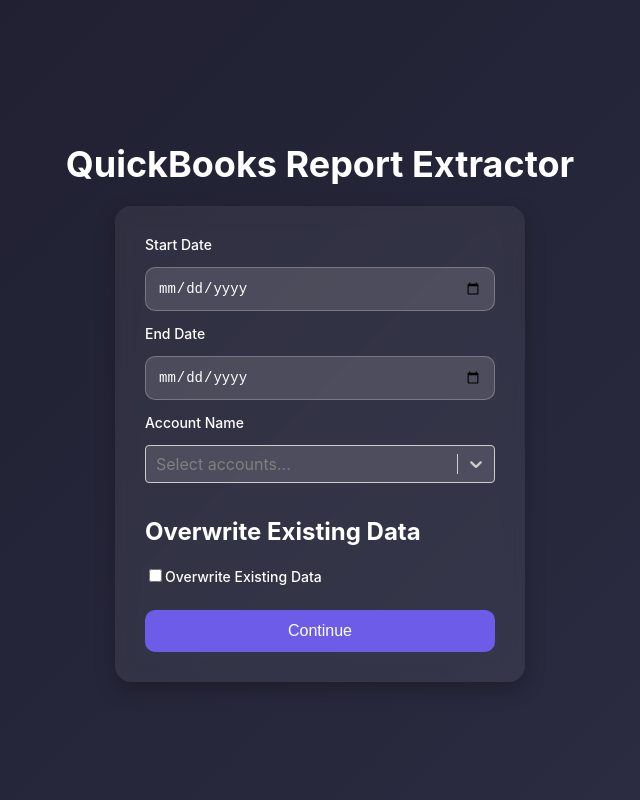
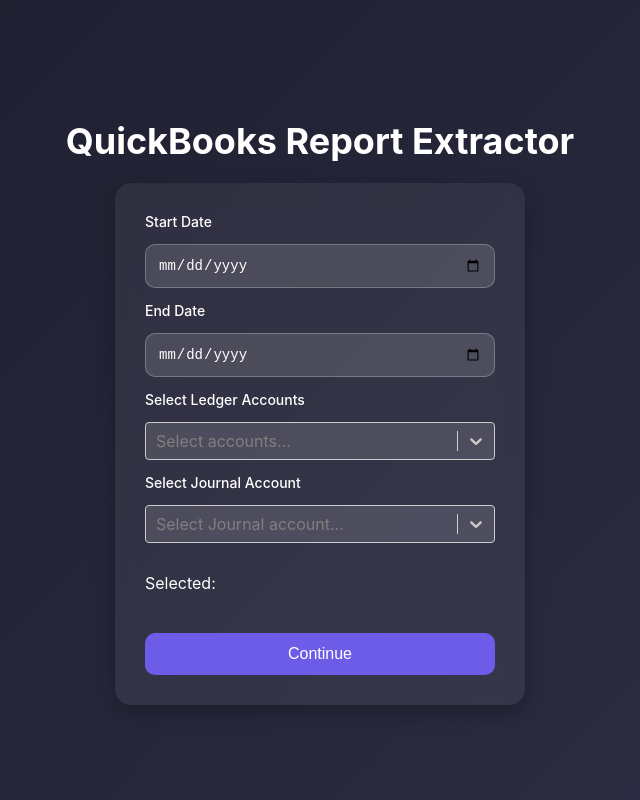
Before and after one commit to abasit777/129-automation, a React (Create React App) app: page / in a window 1280 px wide. Shown: the whole page, without its empty margins (320-960 px from the left). Built offline with nearby package versions, Linux system fonts and the light colour scheme; no server answers.

Commit message:
Company currency and Journal Inteffration

```diff
--- a/src/components/AccountsDropdown.jsx
+++ b/src/components/AccountsDropdown.jsx
@@ -1,13 +1,13 @@
 import React from "react";
 import Select from "react-select";
 
-const AccountsDropdown = ({ groupedAccounts, onChange, loading }) => {
+const AccountsDropdown = ({ groupedAccounts, onChange, loading, isMulti, title }) => {
   return (
     <>
-      <label>Account Name</label>
+      <label>{title}</label>
       <Select
         options={groupedAccounts}
-        isMulti
+        isMulti = {isMulti}
         isLoading={loading}
         onChange={onChange}
         placeholder="Select accounts..."
--- a/src/pages/homepage.jsx
+++ b/src/pages/homepage.jsx
@@ -4,6 +4,8 @@
 import AccountsDropdown from "../components//AccountsDropdown";
 import OverwriteToggle from "../components//Toggle";
 import SubmitButton from "../components/Button";
+import Select from "react-select";
+
 
 import { showToast } from "../utils/utils";
 import {
@@ -30,6 +32,81 @@
   const [selectedAccounts, setSelectedAccounts] = useState([]);
   const [loading, setLoading] = useState(false);
   const [loadingAccounts, setLoadingAccounts] = useState(false);
+  const [journalAccount, setJournalAccount] = useState(null);
+  const journalAccounts = [
+    {
+      name: "129 Consulting",
+      path: "129 Consulting/Accounts - 129 Consulting_2025-26.xlsx"
+    },
+    {
+      name: "AR",
+      path: "Abdur Rehman/Accounts - AR_2025-26.xlsx"
+    },
+    {
+      name: "AQM",
+      path: "Ahmad Qamar Manan/Accounts - AQM_2025-26.xlsx"
+    },
+    {
+      name: "CodeSynx",
+      path: "Codesynx/Accounts - CodeSynx_2025-26.xlsx"
+    },
+    {
+      name: "Usman Jamil",
+      path: "Log N/Accounts - Usman Jamil_2025-26.xlsx"
+    },
+    {
+      name: "Luminogics",
+      path: "Luminogics/Accounts - Luminogics_2025-26.xlsx"
+    },
+    {
+      name: "Mirai Consulting",
+      path: "MIRAI/Accounts - Mirai Consulting_2025-26.xlsx"
+    },
+    {
+      name: "Muhammad Omer",
+      path: "Muhammad Omer/Accounts - Muhammad Omer_2025-26.xlsx"
+    },
+    {
+      name: "OrcaTech",
+      path: "OrcaTech/Accounts - OrcaTech_2025-26.xlsx"
+    },
+    {
+      name: "Panacea",
+      path: "Panacea/Accounts - Panacea_2025-26.xlsx"
+    },
+    {
+      name: "Retailync",
+      path: "Retailync/Accounts - Retailync_2025-26.xlsx"
+    },
+    {
+      name: "Source Tek",
+      path: "Source Tek/Accounts - Source Tek_2025-26.xlsx"
+    },
+    {
+      name: "TSG",
+      path: "TSG/Accounts - TSG_2025-26.xlsx"
+    },
+    {
+      name: "Usman Tariq",
+      path: "Usman Tariq/Accounts - Usman Tariq_2025-26.xlsx"
+    },
+    {
+      name: "Waheed Arshad",
+      path: "Waheed Arshad/Accounts - Waheed Arshad_2025-26.xlsx"
+    },
+    {
+      name: "Waqas Rasheed",
+      path: "Waqas Rasheed/Accounts - Waqas Rasheed_2025-26.xlsx"
+    }
+  ];
+
+
+
+  const options = journalAccounts.map(acc => ({
+    label: acc.name,
+    value: acc.name,
+    url: acc.path,
+  }));
 
   const loadAccounts = useCallback(async () => {
     try {
@@ -53,6 +130,10 @@
     setSelectedAccounts(selected ? selected.map((item) => item.value) : []);
   };
 
+  const handleJournalAccountChange = (selected) => {
+    setJournalAccount(selected);
+  };
+
   const isFormValid =
     form.startDate &&
     form.endDate &&
@@ -67,8 +148,10 @@
     showToast("Fetching report...", "info");
 
     try {
-      const accountIds = selectedAccounts.map((x) => x.accountId);
-
+      const accountIds = selectedAccounts.map((x) => ({
+        accountId: x.accountId,
+        companyName: x.companyName,
+      }));
       const data = await fetchQuickBooksReport({
         startDate: form.startDate,
         endDate: form.endDate,
@@ -84,6 +167,7 @@
       await sendToPowerAutomate({
         overwrite: form.overwrite,
         rows: processed,
+        journalAccountUrl: journalAccount,
       });
 
       showToast("Sent to Power Automate!", "success");
@@ -115,12 +199,26 @@
           groupedAccounts={groupedAccounts}
           onChange={handleAccountChange}
           loading={loadingAccounts}
+          isMulti={true}
+          title="Select Ledger Accounts"
         />
 
-        <OverwriteToggle
+        <label>Select Journal Account</label>
+
+        <Select
+        options={options}
+        isMulti={false}
+        isLoading={false}
+        onChange={handleJournalAccountChange}
+        placeholder="Select Journal account..."
+        styles={dropdownStyles}
+      />
+
+        <p>Selected: {journalAccount?.label}</p>
+        {/* <OverwriteToggle
           value={form.overwrite}
           onChange={(v) => setForm({ ...form, overwrite: v })}
-        />
+        /> */}
 
         <SubmitButton
           loading={loading}
@@ -132,4 +230,16 @@
   );
 }
 
+const dropdownStyles = {
+  control: (base) => ({
+    ...base,
+    backgroundColor: "#ffffff20",
+  }),
+  option: (base, state) => ({
+    ...base,
+    backgroundColor: state.isFocused ? "#eee" : "#fff",
+    color: "#000",
+  }),
+};
+
 export default HomePage;
--- a/src/utils/utils.js
+++ b/src/utils/utils.js
@@ -1,85 +1,3 @@
-// utils/processEntries.js
-
-export function processEntries(data) {
-  if (!Array.isArray(data)) {
-    throw new Error("Input must be an array");
-  }
-
-  const result = [];
-
-  for (const item of data) {
-    // === RULE 2: Currency & Amount Processing (USD & AED with CCR logic) ===
-    let convertedAmt;
-    const desc = item["Memo/Description"] || "";
-
-    // Try to extract CCR
-    const ccrMatch = desc.match(/CCR\s*=\s*(\d+)/i);
-    const CCR = ccrMatch ? Number(ccrMatch[1]) : null;
-
-    // --- USD Rule (USD → PKR using CCR) ---
-    if (item.Currency === "USD" && CCR) {
-      if (item.Credit && item.Credit !== "") {
-        const base = Number(item.Credit);
-        if (!isNaN(base)) convertedAmt = (base * CCR).toFixed(2);
-      } else if (item.Debit && item.Debit !== "") {
-        const base = Number(item.Debit);
-        if (!isNaN(base)) convertedAmt = (base * CCR).toFixed(2);
-      }
-    }
-
-    // --- AED Rule (AED → USD → PKR using CCR) ---
-    if (item.Currency === "AED" && CCR) {
-      if (item.Credit && item.Credit !== "") {
-        const base = Number(item.Credit);
-        if (!isNaN(base)) {
-          const usd = base / 3.673; // convert AED → USD
-          convertedAmt = (usd * CCR).toFixed(2); // convert USD → PKR
-        }
-      } else if (item.Debit && item.Debit !== "") {
-        const base = Number(item.Debit);
-        if (!isNaN(base)) {
-          const usd = base / 3.673; // convert AED → USD
-          convertedAmt = (usd * CCR).toFixed(2); // convert USD → PKR
-        }
-      }
-    }
-
-    // Apply updated convertedAmt
-    const original = { ...item };
-
-    if (convertedAmt && convertedAmt !== "") {
-      if (item.Credit && item.Credit !== "") {
-        original.Credit = convertedAmt;
-      } else if (item.Debit && item.Debit !== "") {
-        original.Debit = convertedAmt;
-      }
-    }
-
-    // Add original
-    result.push(original);
-
-    // Duplicate
-    const newItem = { ...original };
-
-    const origCredit = newItem.Credit;
-    const origDebit = newItem.Debit;
-
-    newItem.Credit = origDebit || "";
-    newItem.Debit = origCredit || "";
-
-    const file = item.FileName?.toLowerCase() || "";
-    if (file.includes("tst-me")) {
-      newItem.Account = "ASSET > Accounts Receivable: TST ME";
-    } else if (file.includes("enterprise")) {
-      newItem.Account = "ASSET > Accounts Receivable: TST Enterprise";
-    }
-
-    result.push(newItem);
-  }
-
-  return result;
-}
-
 export const parseMergedGeneralLedgerReports = (mergedReports) => {
   const combinedOutput = [];
   console.log("Parsing merged reports:", mergedReports);
@@ -222,105 +140,6 @@
   return `${m}/${d}/${y}`;
 };
 
-// utils/parseQuickBooksReport.js
-// utils/parseQuickBooksReport.js
-export const parseQuickBooksReport = (dataArray) => {
-  if (!Array.isArray(dataArray)) return [];
-
-  const result = [];
-
-  dataArray.forEach((item) => {
-    let desc = item["Memo/Description"] || "";
-    let exch = item["Exchange Rate"] || "";
-    if (!desc.trim()) return; // skip empty descriptions
-
-    // --- Remove CCR from description ---
-    desc = desc.replace(/\|?\s*CCR\s*=\s*\d+/i, "").trim();
-
-    let convertedAmt = item.ForeignAmount || "";
-
-    // --- Extract CCR if needed for conversion ---
-    const ccrMatch = item["Memo/Description"]?.match(/CCR\s*=\s*(\d+)/i);
-    const CCR = ccrMatch ? Number(ccrMatch[1]) : null;
-
-    // --- AED Conversion (check Debit/Credit) ---
-    if (item.Currency === "USD") {
-      if (item.Credit && item.Credit !== "") {
-        const num = Number(item.Credit);
-        if (!isNaN(num)) {
-          const usd = num / exch; // AED → USD
-          convertedAmt = CCR ? (usd * CCR).toFixed(2) : usd.toFixed(2);
-        }
-      } else if (item.Debit && item.Debit !== "") {
-        const num = Number(item.Debit);
-        if (!isNaN(num)) {
-          const usd = num / exch; // AED → USD
-          convertedAmt = CCR ? (usd * CCR).toFixed(2) : usd.toFixed(2);
-        }
-      }
-    }
-
-    // --- USD Conversion with CCR ---
-    if (item.Currency === "AED" && CCR && exch == "1.00") {
-      if (item.Credit && item.Credit !== "") {
-        const num = Number(item.Credit);
-        if (!isNaN(num)) {
-          const usd = num / 3.673; // AED → USD
-          convertedAmt = CCR ? (usd * CCR).toFixed(2) : usd.toFixed(2);
-        }
-      } else if (item.Debit && item.Debit !== "") {
-        const num = Number(item.Debit);
-        if (!isNaN(num)) {
-          const usd = num / 3.673; // AED → USD
-          convertedAmt = CCR ? (usd * CCR).toFixed(2) : usd.toFixed(2);
-        }
-      }
-    }
-    if (item.Currency === "AED" && CCR && exch !== "1.00") {
-        if (item.Credit && item.Credit !== "") {
-          const base = Number(item.Credit);
-          if (!isNaN(base)) convertedAmt = (base * CCR).toFixed(2);
-        } else if (item.Debit && item.Debit !== "") {
-          const base = Number(item.Debit);
-          if (!isNaN(base)) convertedAmt = (base * CCR).toFixed(2);
-        }
-      }
-
-    // --- Apply updated convertedAmt ---
-    const original = { ...item, "Memo/Description": desc };
-
-    if (convertedAmt && convertedAmt !== "") {
-      if (item.Credit && item.Credit !== "") original.Credit = convertedAmt;
-      else if (item.Debit && item.Debit !== "") original.Debit = convertedAmt;
-    }
-    const firstPart = desc.split("|")[0];
-    original.Account = firstPart || item.Account || "";
-
-    // --- Add original row ---
-    result.push(original);
-
-    // --- Duplicate with swapped Credit/Debit ---
-    const newItem = { ...original };
-    const origCredit = newItem.Credit;
-    const origDebit = newItem.Debit;
-
-    newItem.Credit = origDebit || "";
-    newItem.Debit = origCredit || "";
-
-    // --- Set Account based on FileName ---
-    const file = (item.FileName || "").toLowerCase();
-    if (file.includes("tst-me")) {
-      newItem.Account = "ASSET > Accounts Receivable: TST ME";
-    } else if (file.includes("tst-ent")) {
-      newItem.Account = "ASSET > Accounts Receivable: TST Enterprise";
-    }
-
-    result.push(newItem);
-  });
-
-  return result;
-};
-
 export const formatAccountsForDropdown = (companies) => {
   return companies.map((company) => ({
     label: company.companyName, // Group header
@@ -349,3 +168,187 @@
     setTimeout(() => toast.remove(), 400);
   }, 3000);
 };
+
+// ----------------------------------------------------------
+//  Utility: Determine company from filename
+// ----------------------------------------------------------
+function determineCompany(fileName = "") {
+  const file = fileName.toLowerCase();
+  if (file.includes("tst-me")) return "tst-me";
+  if (file.includes("enterprise") || file.includes("tst-ent"))
+    return "tst-ent";
+  if (file.includes("acna")) return "acna";
+  return "";
+}
+
+// ----------------------------------------------------------
+//  Utility: Extract CCR from original description
+// ----------------------------------------------------------
+function extractCCR(desc = "") {
+  const match = desc.match(/CCR\s*=\s*(\d+)/i);
+  return match ? Number(match[1]) : null;
+}
+
+// ----------------------------------------------------------
+//  Utility: Clean description (remove CCR=xxx)
+// ----------------------------------------------------------
+function cleanDescription(desc = "") {
+  // Remove CCR and EXR
+  let cleaned = desc.replace(/\|?\s*CCR\s*=\s*\d+/i, "");
+  cleaned = cleaned.replace(/\|?\s*EXR\s*=\s*[\d.]+/i, "");
+
+  return cleaned;
+}
+
+// ----------------------------------------------------------
+//  Utility: Get account before first |
+// ----------------------------------------------------------
+function getOriginalAccount(desc = "", fallback = "") {
+  return desc.split("|")[0].trim() || fallback;
+}
+
+// ----------------------------------------------------------
+//  Utility: Company-based conversion logic
+//  Returns: convertedAmt OR null
+// ----------------------------------------------------------
+function convertAmount(item, company, CCR) {
+  if (!CCR) return null;
+
+  const base = Number(item.Credit || item.Debit);
+  if (isNaN(base)) return null;
+
+  // Extract EXR from description
+  const exrMatch = (item["Memo/Description"] || "").match(/EXR\s*=\s*([\d.]+)/i);
+  const exr = exrMatch ? Number(exrMatch[1]) : 0; // default to 0 if not found
+
+  // ==== ACNA (simple CCR multiplication) ====
+  if (company === "acna") {
+    return (base * CCR).toFixed(2);
+  }
+
+  // ==== TST-ME ====
+  if (company === "tst-me") {
+    // Always use exr from description
+    if (exr === 0) return 0; // no EXR, multiply by 0
+
+    if (item.Currency === "USD") {
+      const usd = base / exr;
+      return (usd * CCR).toFixed(2);
+    }
+
+    if (item.Currency === "AED") {
+      if (exr === 1) {
+        // fallback if no EXR found
+        const usd = base / 3.673;
+        return (usd * CCR).toFixed(2);
+      }
+      return (base * CCR).toFixed(2); // normal EXR multiplication
+    }
+  }
+
+  return null;
+}
+
+// ----------------------------------------------------------
+//  Utility: Duplicate entry account based on company
+// ----------------------------------------------------------
+function getDuplicateAccount(company) {
+  if (company === "tst-me") return "ASSET > Accounts Receivable: TST ME";
+  if (company === "tst-ent")
+    return "ASSET > Accounts Receivable: TST Enterprises";
+  if (company === "acna") return "ASSET > Accounts Receivable: ACNA";
+  return "";
+}
+
+// ----------------------------------------------------------
+//  Build original entry
+// ----------------------------------------------------------
+function buildOriginalEntry(item, cleanedDesc, convertedAmt, originalAccount) {
+  const original = { ...item, "Memo/Description": cleanedDesc };
+
+  if (convertedAmt !== null) {
+    if (item.Credit) original.Credit = convertedAmt;
+    else if (item.Debit) original.Debit = convertedAmt;
+  }
+
+  original.Account = originalAccount;
+  return original;
+}
+
+// ----------------------------------------------------------
+//  Build duplicate entry
+// ----------------------------------------------------------
+function buildDuplicateEntry(original, company) {
+  const newItem = { ...original };
+
+  newItem.Credit = original.Debit || "";
+  newItem.Debit = original.Credit || "";
+
+  newItem.Account = getDuplicateAccount(company);
+  return newItem;
+}
+
+// ----------------------------------------------------------
+//  MAIN FUNCTION — now super clean
+// ----------------------------------------------------------
+export function parseQuickBooksReport(dataArray) {
+  if (!Array.isArray(dataArray)) return [];
+
+  const result = [];
+
+  for (const item of dataArray) {
+    const originalDesc = item["Memo/Description"] || "";
+    if (!originalDesc.trim()) continue;
+
+    const company = determineCompany(item.FileName);
+    const CCR = extractCCR(originalDesc);
+    let cleanedDesc = cleanDescription(originalDesc);
+    cleanedDesc = removeFirstPipeSection(cleanedDesc);
+
+    // ORIGINAL ACCOUNT ALWAYS from original description
+    const originalAccount = getOriginalAccount(originalDesc, item.Account);
+
+    // ========== TST-ENT HAS NO CONVERSION ==========
+    if (company === "tst-ent") {
+      const original = buildOriginalEntry(item, cleanedDesc, null, originalAccount);
+      const duplicate = buildDuplicateEntry(original, company);
+
+      result.push(original, duplicate);
+      continue;
+    }
+
+    // Perform conversion (ACNA, TST-ME)
+    const convertedAmt = convertAmount(item, company, CCR);
+
+    // Build original entry
+    const original = buildOriginalEntry(item, cleanedDesc, convertedAmt, originalAccount);
+
+    // Build duplicate
+    const duplicate = buildDuplicateEntry(original, company);
+
+    result.push(original, duplicate);
+  }
+
+  return result;
+}
+
+function removeFirstPipeSection(desc = "") {
+  if (!desc.includes("|")) return desc.trim();
+
+  // Split once at first pipe
+  const parts = desc.split("|");
+
+  // Remove the first part (Account name)
+  parts.shift();
+
+  // Join the rest
+  return parts.join("|").trim();
+}
+
+function extractEXR(description) {
+  const match = description.match(/EXR\s*=\s*([0-9]*\.?[0-9]+)/);
+  if (match) {
+    return parseFloat(match[1]);     // exact precision (e.g. 3.673)
+  }
+  return 0; // no EXR found
+}
```
